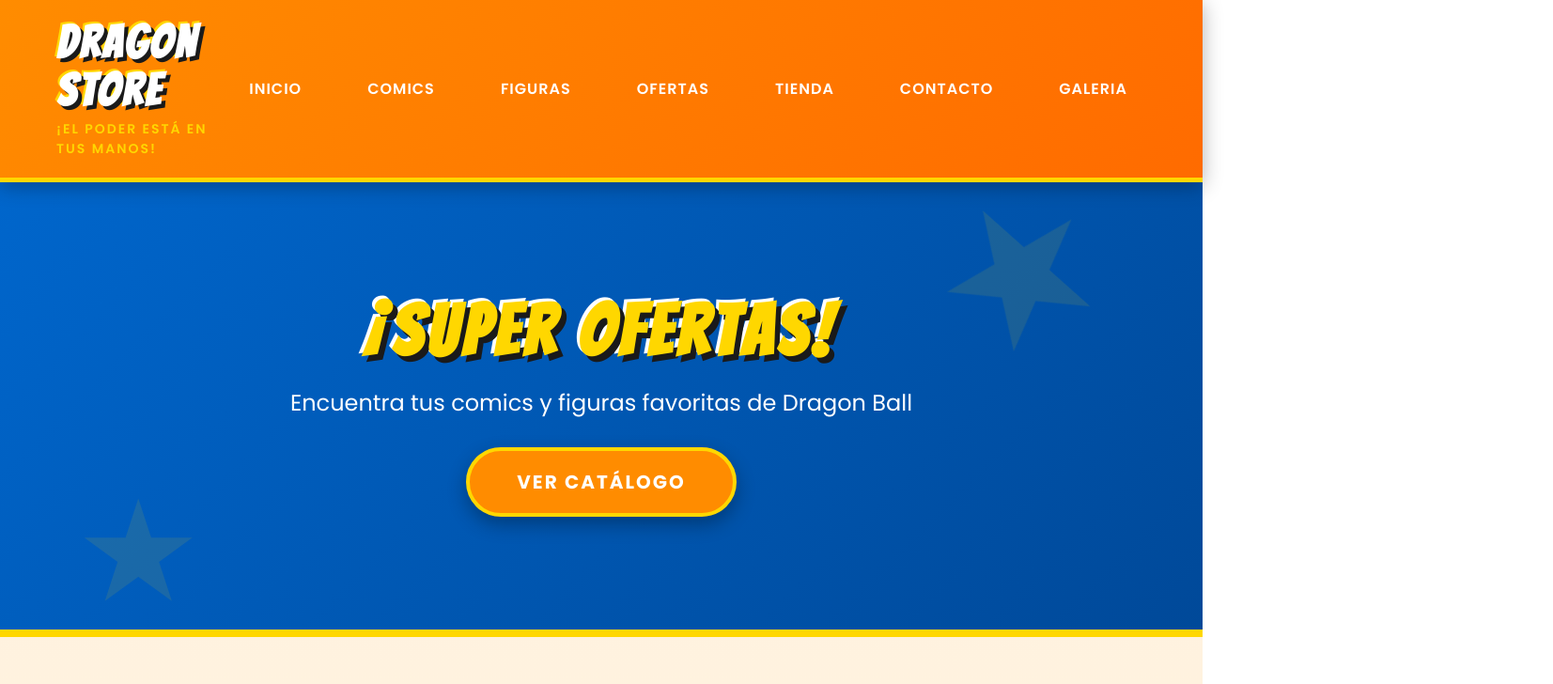
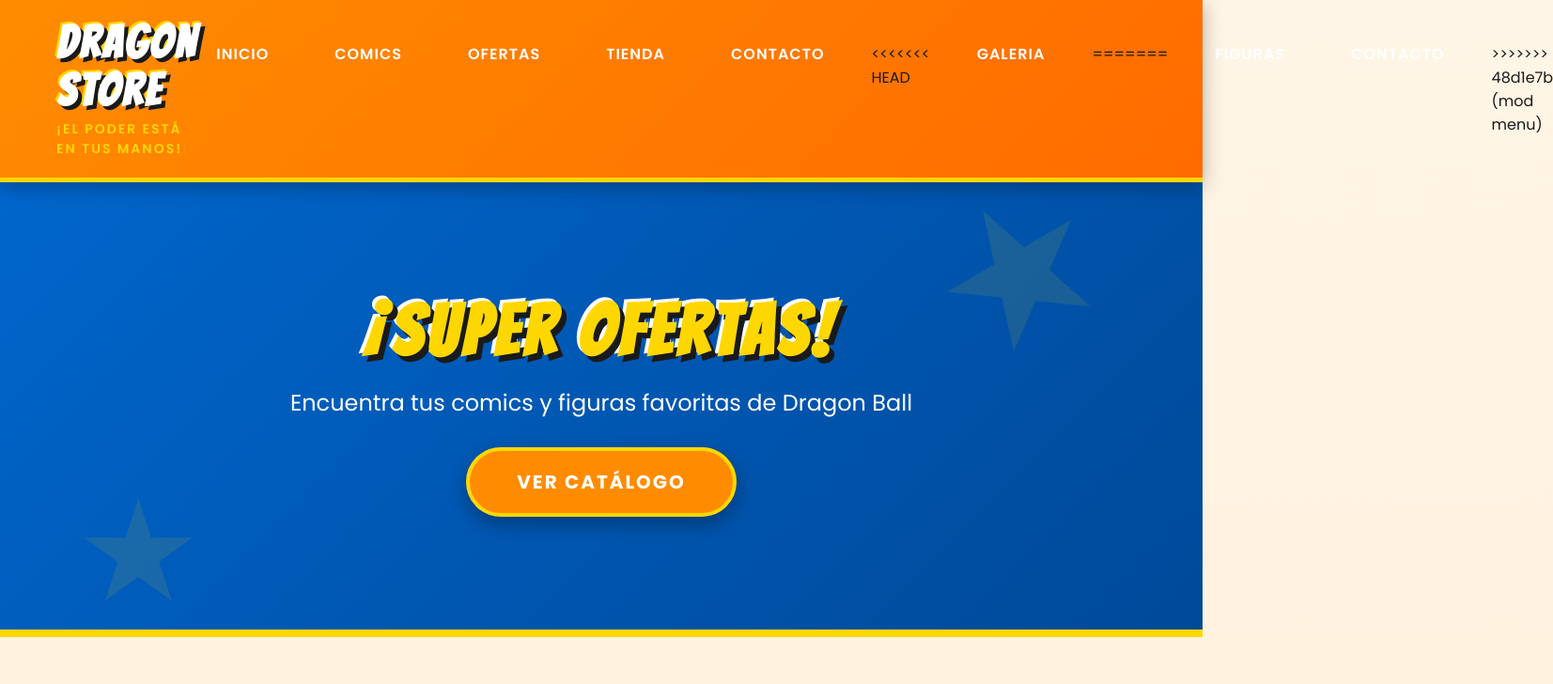
Before and after one commit to BibisGr/EjercicioRamasDAW, a plain HTML site: page index.html in a window 1280 px wide. Shown: the top 728 px of the page at 94% size, 1653 px wide, since content can reach past the window. Drawn offline with Linux system fonts and the light colour scheme.

Commit message:
mod menu

```diff
--- a/index.html
+++ b/index.html
@@ -24,11 +24,16 @@
                 <ul>
                     <li><a href="#inicio">Inicio</a></li>
                     <li><a href="#comics">Comics</a></li>
-                    <li><a href="#figuras">Figuras</a></li>
                     <li><a href="#ofertas">Ofertas</a></li>
                     <li><a href="/page/Tienda.html">Tienda</a></li>
                     <li><a href="/page/contacto.html">Contacto</a></li>
+<<<<<<< HEAD
                     <li><a href="/page/galeria.html">Galeria</a></li>
+=======
+                    <li><a href="/page/Figuras.html">Figuras</a></li>
+
+                    <li><a href="/page/galeria.html">Contacto</a></li>
+>>>>>>> 48d1e7b (mod menu)
                 </ul>
             </nav>
         </div>
```
